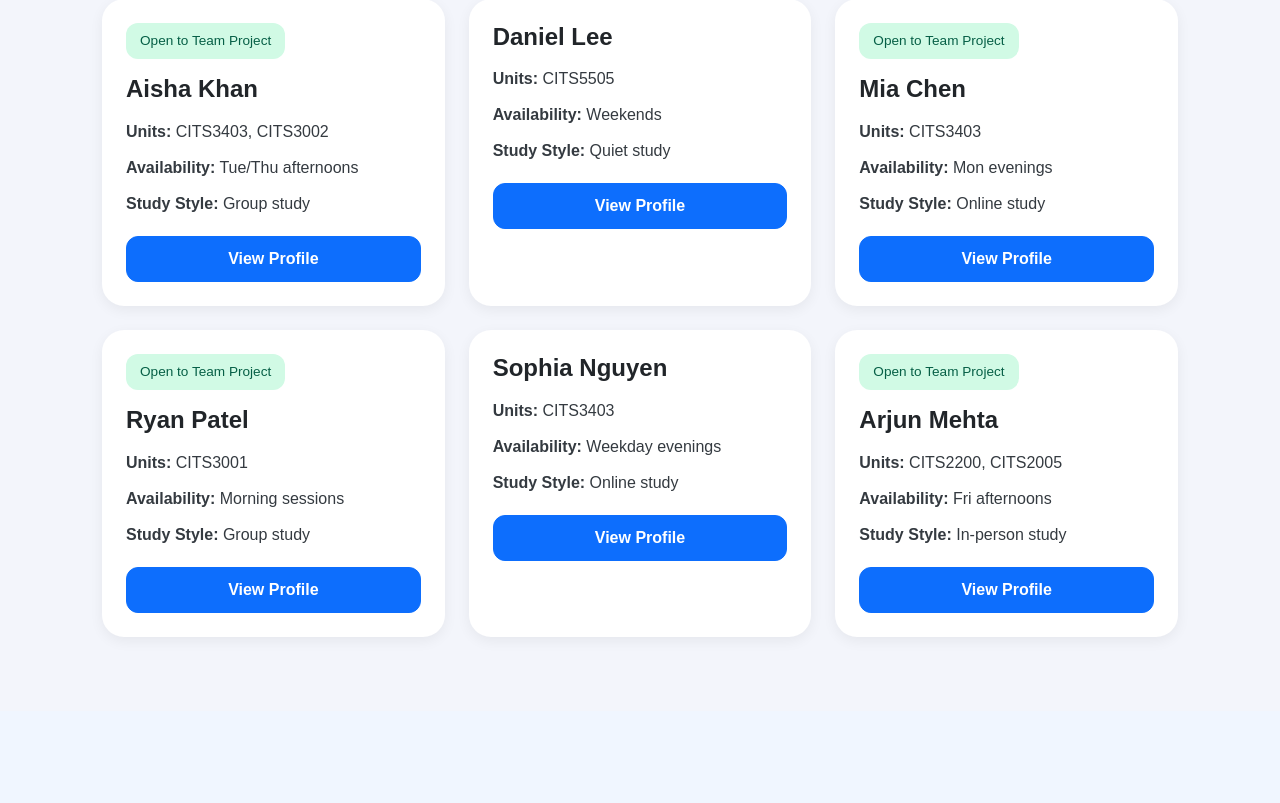
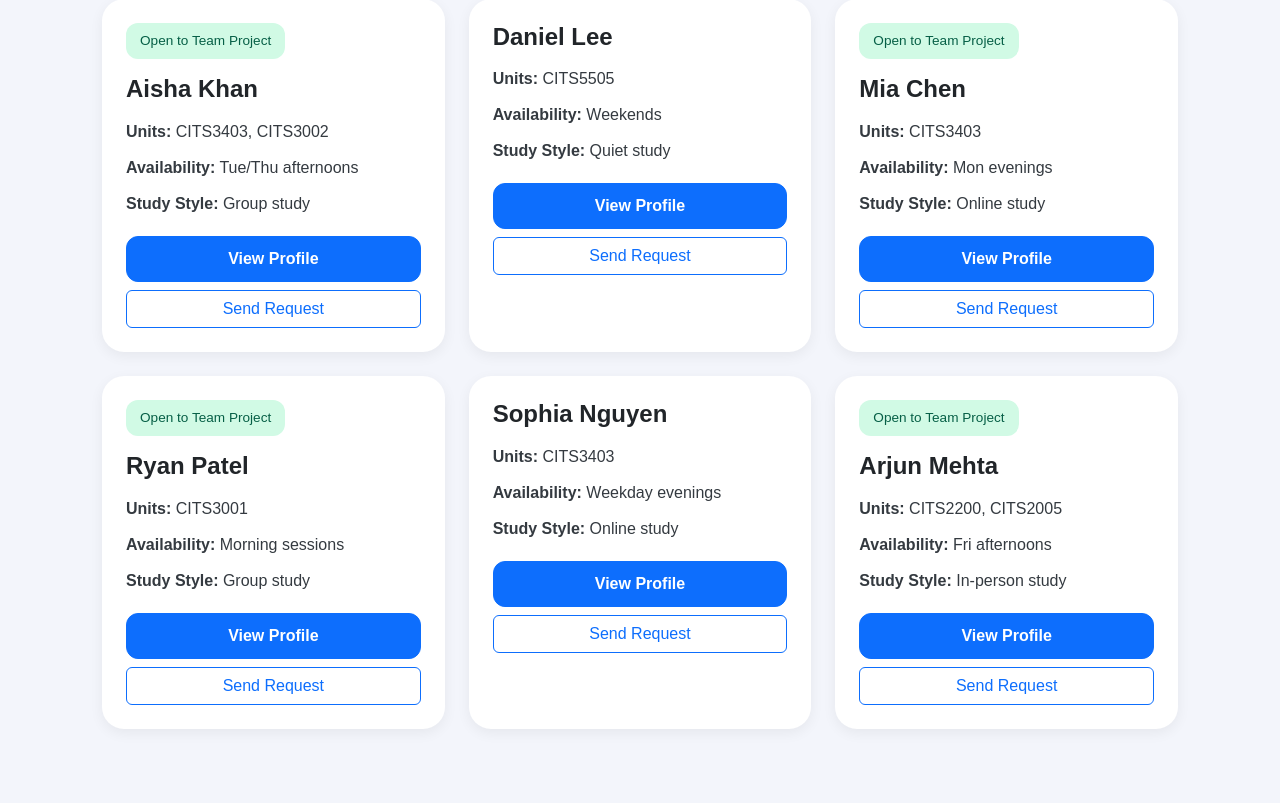
Before and after one commit to Peilin-C/CITS3403, a Python web app: template templates/browse_users.html in a window 1280 px wide. Shown: the part 384-1187 px from the top of the page. Before the commit the page ends 1023 px from the top, so only its background shows below. Run offline with Jinja, Linux system fonts and the light colour scheme; the template is opened without the code that fills it, so the values that code supplies are empty.

Commit message:
Add send request button to user cards

```diff
--- a/templates/browse_users.html
+++ b/templates/browse_users.html
@@ -134,7 +134,8 @@
           <p><strong>Units:</strong> CITS3403, CITS3002</p>
           <p><strong>Availability:</strong> Tue/Thu afternoons</p>
           <p><strong>Study Style:</strong> Group study</p>
-          <a href="profile.html" class="btn btn-primary btn-profile">View Profile</a>
+          <a href="profile.html" class="btn btn-primary btn-profile mb-2">View Profile</a>
+          <button class="btn btn-outline-primary w-100">Send Request</button>
         </div>
       </div>
 
@@ -144,7 +145,8 @@
           <p><strong>Units:</strong> CITS5505</p>
           <p><strong>Availability:</strong> Weekends</p>
           <p><strong>Study Style:</strong> Quiet study</p>
-          <a href="profile.html" class="btn btn-primary btn-profile">View Profile</a>
+          <a href="profile.html" class="btn btn-primary btn-profile mb-2">View Profile</a>
+          <button class="btn btn-outline-primary w-100">Send Request</button>
         </div>
       </div>
 
@@ -155,7 +157,8 @@
           <p><strong>Units:</strong> CITS3403</p>
           <p><strong>Availability:</strong> Mon evenings</p>
           <p><strong>Study Style:</strong> Online study</p>
-          <a href="profile.html" class="btn btn-primary btn-profile">View Profile</a>
+          <a href="profile.html" class="btn btn-primary btn-profile mb-2">View Profile</a>
+          <button class="btn btn-outline-primary w-100">Send Request</button>
         </div>
       </div>
 
@@ -166,7 +169,8 @@
           <p><strong>Units:</strong> CITS3001</p>
           <p><strong>Availability:</strong> Morning sessions</p>
           <p><strong>Study Style:</strong> Group study</p>
-          <a href="profile.html" class="btn btn-primary btn-profile">View Profile</a>
+          <a href="profile.html" class="btn btn-primary btn-profile mb-2">View Profile</a>
+          <button class="btn btn-outline-primary w-100">Send Request</button>
         </div>
       </div>
 
@@ -176,7 +180,8 @@
           <p><strong>Units:</strong> CITS3403</p>
           <p><strong>Availability:</strong> Weekday evenings</p>
           <p><strong>Study Style:</strong> Online study</p>
-          <a href="profile.html" class="btn btn-primary btn-profile">View Profile</a>
+          <a href="profile.html" class="btn btn-primary btn-profile mb-2">View Profile</a>
+          <button class="btn btn-outline-primary w-100">Send Request</button>
         </div>
       </div>
 
@@ -187,7 +192,8 @@
           <p><strong>Units:</strong> CITS2200, CITS2005</p>
           <p><strong>Availability:</strong> Fri afternoons</p>
           <p><strong>Study Style:</strong> In-person study</p>
-          <a href="profile.html" class="btn btn-primary btn-profile">View Profile</a>
+          <a href="profile.html" class="btn btn-primary btn-profile mb-2">View Profile</a>
+          <button class="btn btn-outline-primary w-100">Send Request</button>
         </div>
       </div>
     </div>
```
